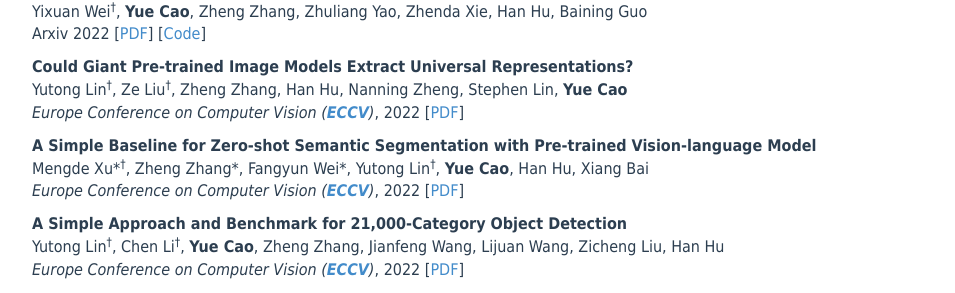
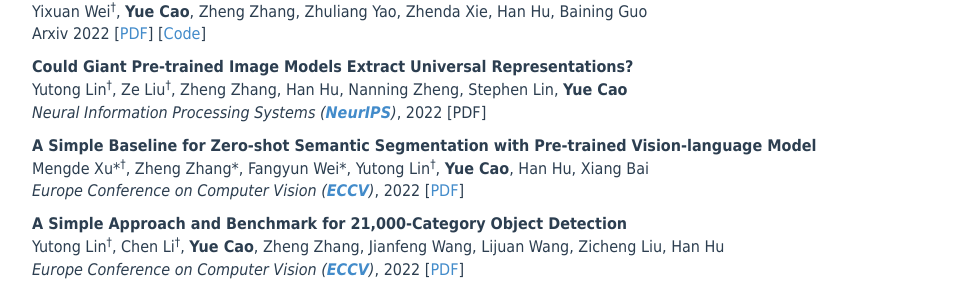
Before and after one commit to caoyue10/caoyue10.github.io, a Jekyll site: the page built from allpub.html, in a window 1280 px wide and 900 px high, scrolled down 406 px. Shown: the part 157-450 px from the top of the window, without its empty margins (138-1093 px from the left). Built offline with Jekyll 4.4.1, drawn with Linux system fonts in a browser that asks for light colours.

Commit message:
Update allpub.html

```diff
--- a/allpub.html
+++ b/allpub.html
@@ -22,7 +22,7 @@ layout: page
             </p >
 	<p><strong>Could Giant Pre-trained Image Models Extract Universal Representations?</strong><br>
             Yutong Lin<sup><span>&#8224;</span></sup>, Ze Liu<sup><span>&#8224;</span></sup>, Zheng Zhang, Han Hu, Nanning Zheng, Stephen Lin, <strong>Yue Cao</strong><br>
-            <em>Europe Conference on Computer Vision (<a href="https://eccv2022.eu/"><strong>ECCV</strong></a>)</em>, 2022 [<a href="https://arxiv.org/abs/2112.14757">PDF</a>]
+            <em>Neural Information Processing Systems (<a href="https://neurips.cc/Conferences/2022"><strong>NeurIPS</strong></a>)</em>, 2022 [PDF]
             </p >
 	<p><strong>A Simple Baseline for Zero-shot Semantic Segmentation with Pre-trained Vision-language Model</strong><br>
             Mengde Xu*<sup><span>&#8224;</span></sup>, Zheng Zhang*, Fangyun Wei*, Yutong Lin<sup><span>&#8224;</span></sup>, <strong>Yue Cao</strong>, Han Hu, Xiang Bai<br>
```
